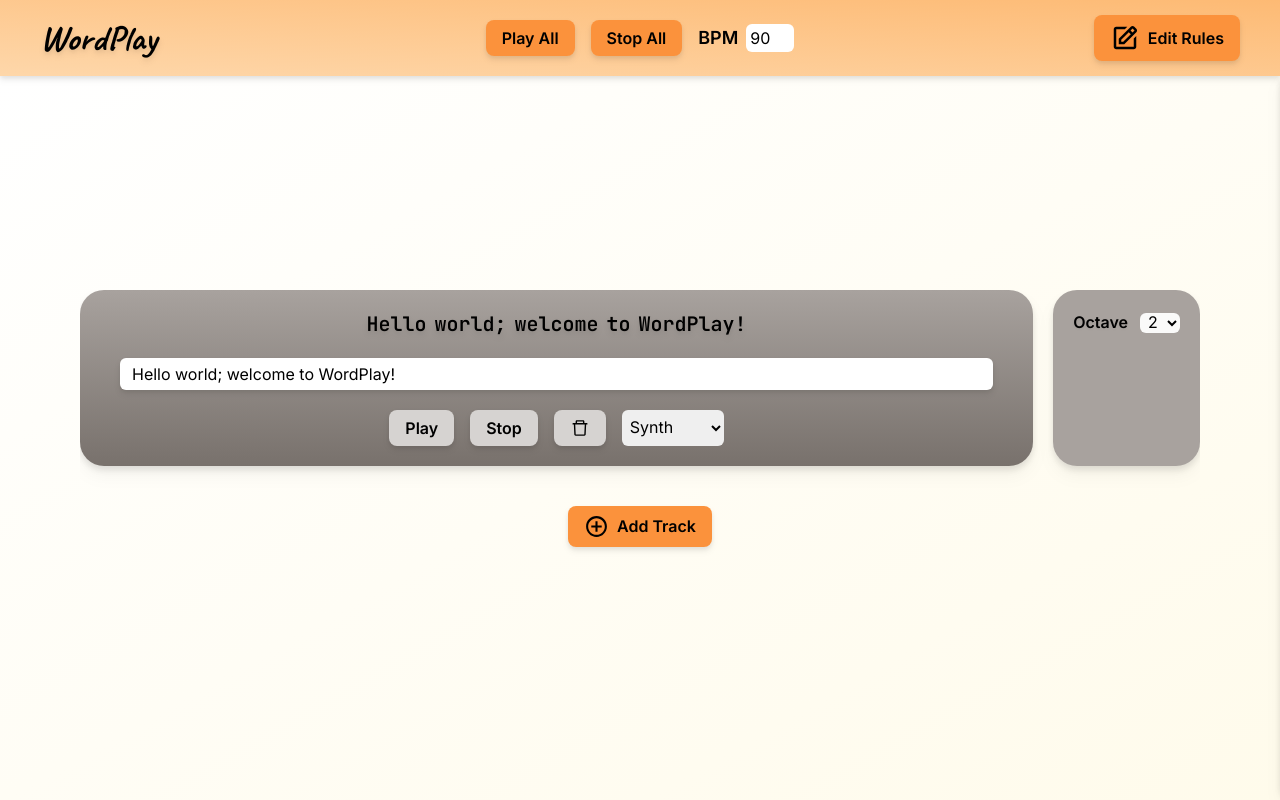
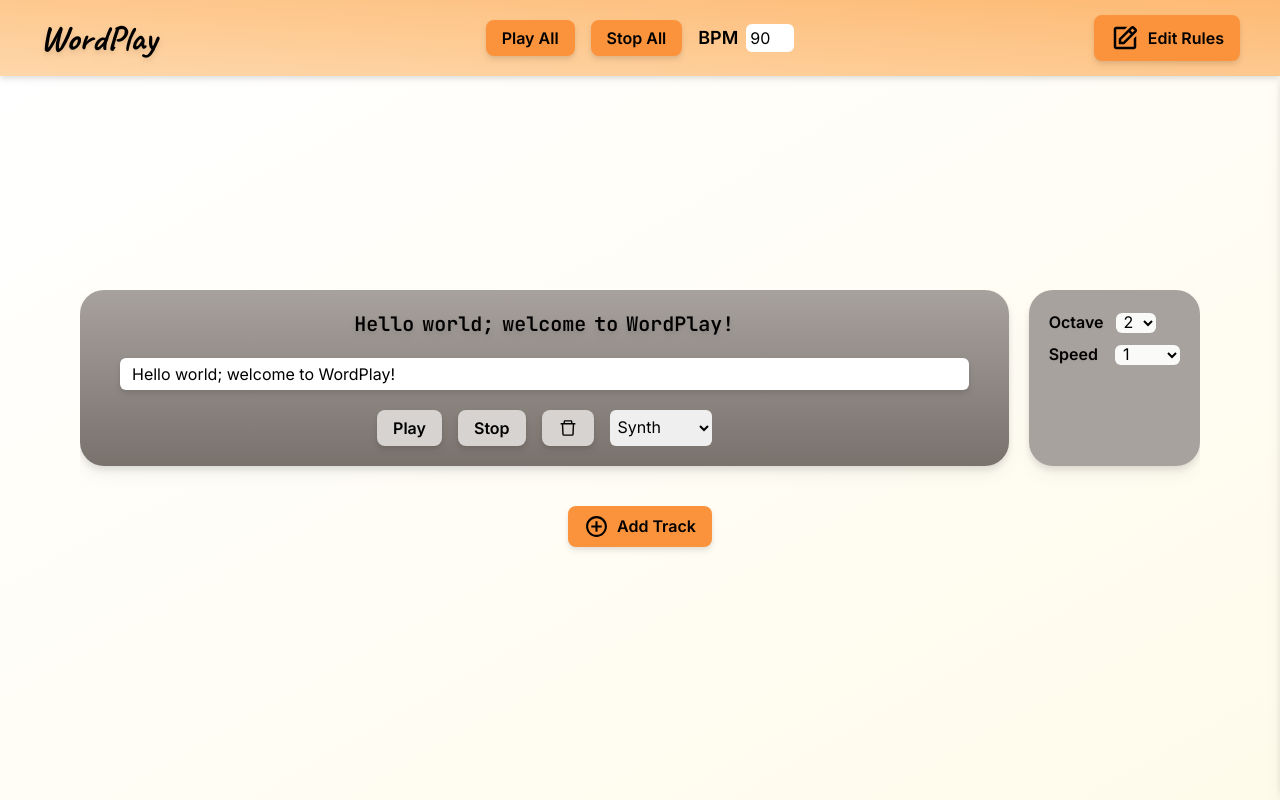
Before and after one commit to antonwallstedt/wordplay, a React (Vite) app: page / in a window 1280 px wide. Shown: the top 800 px of the page. Built offline with nearby package versions, Linux system fonts and the light colour scheme; what tw-elements would draw is missing.

Commit message:
Add option to slow down or increase track

```diff
--- a/src/containers/TrackContainer.jsx
+++ b/src/containers/TrackContainer.jsx
@@ -97,11 +97,13 @@ const TrackContainer = ({
 
   const handleChange = ({ target }) => {
     let newNotes = lexer.interpret(target.value, scale, currentOctave);
+    if (speed !== 1) newNotes = lexer.changeSpeed(newNotes, speed);
 
     // Need to come up with something different for this...
     // `notes` in Tone.Draw doesn't get updated from this call
     // so the highlighting doesn't work...
     setNotes(newNotes);
+    setReferenceNotes(newNotes);
     setText(target.value);
     if (isPlaying) {
       part.clear();
@@ -123,6 +125,13 @@ const TrackContainer = ({
   const handleOctaveChange = ({ target }) => {
     setCurrentOctave(target.value);
     setNotes(lexer.interpret(text, scale, target.value));
+  };
+
+  const handleSpeedChange = ({ target }) => {
+    let newNotes = lexer.changeSpeed(referenceNotes, Number(target.value));
+    setNotes(newNotes);
+    setSpeed(Number(target.value));
+    refreshPart(newNotes);
   };
 
   const handleStop = () => {
@@ -187,6 +196,10 @@ const TrackContainer = ({
       handleOctaveChange={handleOctaveChange}
       handlePlay={handlePlay}
       handleStop={handleStop}
+      handleSpeedChange={handleSpeedChange}
+      synth={synth}
+      currentOctave={currentOctave}
+      currentSpeed={speed}
     />
   );
 };
--- a/src/lib/PseudoLexer.jsx
+++ b/src/lib/PseudoLexer.jsx
@@ -72,6 +72,12 @@ class PseudoLexer {
     }
     return result;
   }
+
+  changeSpeed(referenceNotes, amount) {
+    let newNotes = [...referenceNotes];
+    newNotes = newNotes.map((obj) => ({ ...obj, time: obj.time * amount }));
+    return newNotes;
+  }
 }
 
 export default PseudoLexer;
--- a/src/presentational/Track.jsx
+++ b/src/presentational/Track.jsx
@@ -11,7 +11,9 @@ const Track = ({
   handleSynthSelect,
   synth,
   currentOctave,
+  currentSpeed,
   handleOctaveChange,
+  handleSpeedChange,
   handlePlay,
   handleStop,
 }) => {
@@ -66,6 +68,20 @@ const Track = ({
               ))}
             </select>
           </div>
+          <div className="mt-2 flex flex-row">
+            <h3 className="text-md font-semibold drop-shadow-sm">Speed</h3>
+            <select
+              className="ml-[17px] mt-[3px] h-5 w-[65px] rounded-md bg-stone-50 indent-1"
+              defaultValue={currentSpeed}
+              onChange={handleSpeedChange}
+            >
+              {[1 / 8, 1 / 4, 1 / 2, 1, 1.5, 2].map((octave, index) => (
+                <option key={index} value={octave}>
+                  {octave}
+                </option>
+              ))}
+            </select>
+          </div>
         </div>
       </div>
     </div>
```
